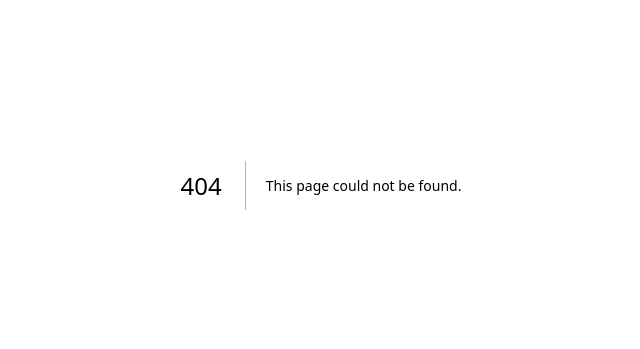
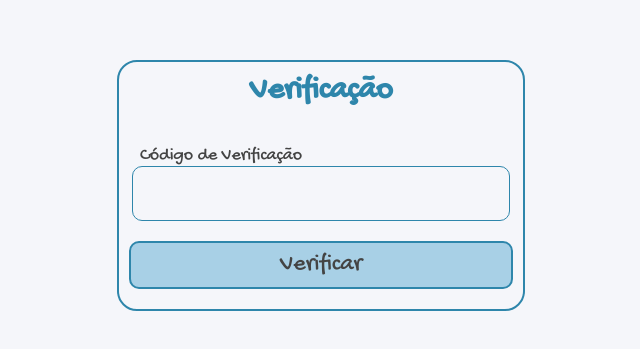
Before and after one commit to cledson-leite/linkUp-web, a Next.js app: page /verify in a window 1280 px wide. Before the commit this address had no page. Shown: the part 215-564 px from the top of the page, without its empty margins (319-959 px from the left). Built offline with nearby package versions, Linux system fonts and the light colour scheme.

Commit message:
create verify page

```diff
--- /dev/null
+++ b/src/app/(auth)/verify/page.tsx
@@ -0,0 +1,5 @@
+import VerifyTemplate from '@/app/component/template/VerifyTemplate'
+
+export default function VerifyPage() {
+  return <VerifyTemplate />
+}
--- /dev/null
+++ b/src/app/component/molecule/VerifyForm/index.tsx
@@ -0,0 +1,52 @@
+'use client'
+
+
+
+import { useActionState, useEffect } from 'react';
+
+import { useRouter } from 'next/navigation';
+
+import Button from '@/app/component/atom/Button';
+import Input from '@/app/component/atom/Input'
+
+import styles from './verifyform.molecule.module.css'
+
+
+async function cadastrarAction(
+  _prevState: { success: boolean; error?: string },
+  formData: FormData
+) {
+  const data = {
+    code: formData.get('code'),
+  };
+
+
+  // Simula chamada de API
+  await new Promise((resolve) => setTimeout(resolve, 1000));
+
+  console.log('validando usuário:', data);
+  return { success: true };
+}
+export default function VerifyForm() {
+  const [state, formAction, pending] = useActionState(cadastrarAction, { success: false });
+  const router = useRouter();
+  useEffect(() => {
+    if (state.success) {
+      router.push('/home')
+    }
+  }, [state.success, router])
+  return (
+    <form action={formAction} className={styles.container}>
+      <Input
+        label="Código de Verificação"
+        name="code"
+        onChange={(e) => console.log(e.target.value)}
+      />
+      <Button
+        type="submit"
+        label={pending ? 'Verificando...' : 'Verificar'}
+        disabled={pending}
+      />
+    </form>
+  )
+}
--- /dev/null
+++ b/src/app/component/molecule/VerifyForm/verifyform.molecule.module.css
@@ -0,0 +1,12 @@
+.container {
+  display: flex;
+  flex-direction: column;
+  justify-content: space-between;
+  align-items: center;
+  width: 100%;
+  margin: 10px 0;
+  gap: 20px;
+}
+.input {
+  width: 25rem;
+}
--- /dev/null
+++ b/src/app/component/organism/VerifyOrganism/index.tsx
@@ -0,0 +1,17 @@
+import VerifyForm from '@/app/component/molecule/VerifyForm';
+
+import styles from './verify.organism.module.css';
+
+
+
+
+export default function VerifyOrganism() {
+    return (
+    <main className={styles.container}>
+      <div className={styles.header}>
+        <h1 className={styles.title}>Verificação</h1>
+      </div>
+      <VerifyForm />
+    </main>
+  );
+}
--- /dev/null
+++ b/src/app/component/organism/VerifyOrganism/verify.organism.module.css
@@ -0,0 +1,37 @@
+.container {
+  display: flex;
+  flex-direction: column;
+  justify-content: center;
+  align-items: center;
+  padding: 10px;
+  border: 2px solid var(--principal-borda);
+  border-radius: 20px;
+}
+.header {
+  display: flex;
+  flex-direction: column;
+  justify-content: center;
+  align-items: center;
+  width: 100%;
+  margin-bottom: 15px;
+}
+.title {
+  font-size: 32px;
+  font-weight: bold;
+  color: var(--principal-borda);
+  margin-bottom: 10px;
+}
+
+.footer {
+  display: flex;
+  justify-content: flex-end;
+  width: 22rem;
+  text-align: center;
+  font-size: 18px;
+  color: var(--texto-secundario);
+}
+.link {
+  margin-left: 5px;
+  font-size: 22px;
+  color: var(--secundario-borda);
+}
--- /dev/null
+++ b/src/app/component/template/VerifyTemplate/index.tsx
@@ -0,0 +1,11 @@
+import VerifyOrganism from '@/app/component/organism/VerifyOrganism'
+
+import styles from './verify.template.module.css'
+
+export default function VerifyTemplate() {
+  return (
+    <main className={styles.container}>
+      <VerifyOrganism />
+    </main>
+  )
+}
--- /dev/null
+++ b/src/app/component/template/VerifyTemplate/verify.template.module.css
@@ -0,0 +1,8 @@
+.container {
+  display: flex;
+  flex-direction: column;
+  justify-content: center;
+  align-items: center;
+  height: 100vh;
+  width: 100vw;
+}
```
Also changed, not shown: src/app/(root)/home.tsx (deleted, +0 -7 lines), src/app/(root)/home/page.tsx (added, +7 -0 lines), src/app/component/molecule/SignUpForm/index.tsx (+10 -2 lines).
